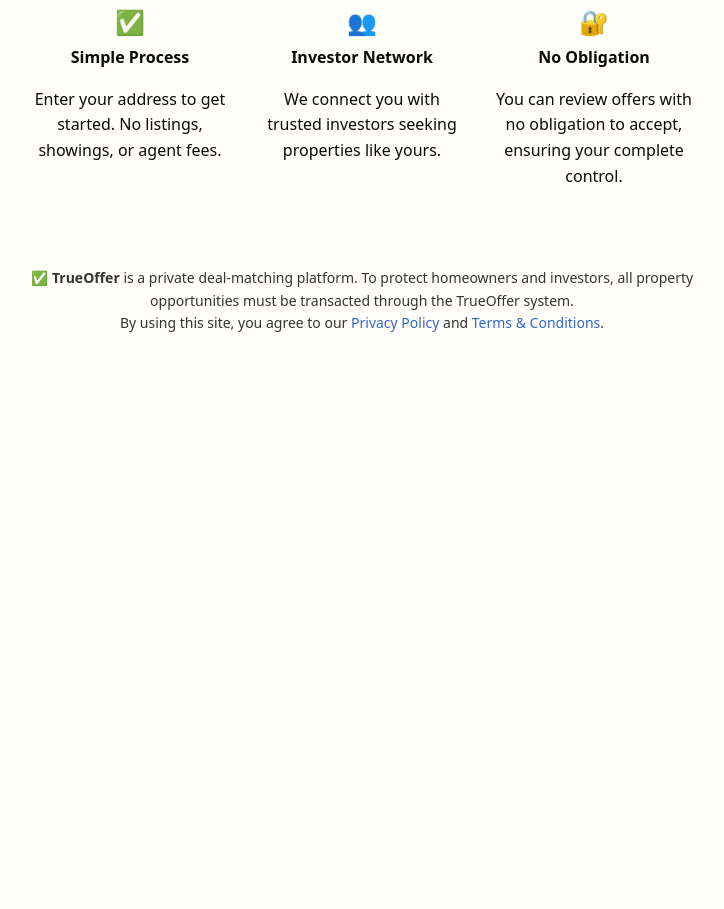
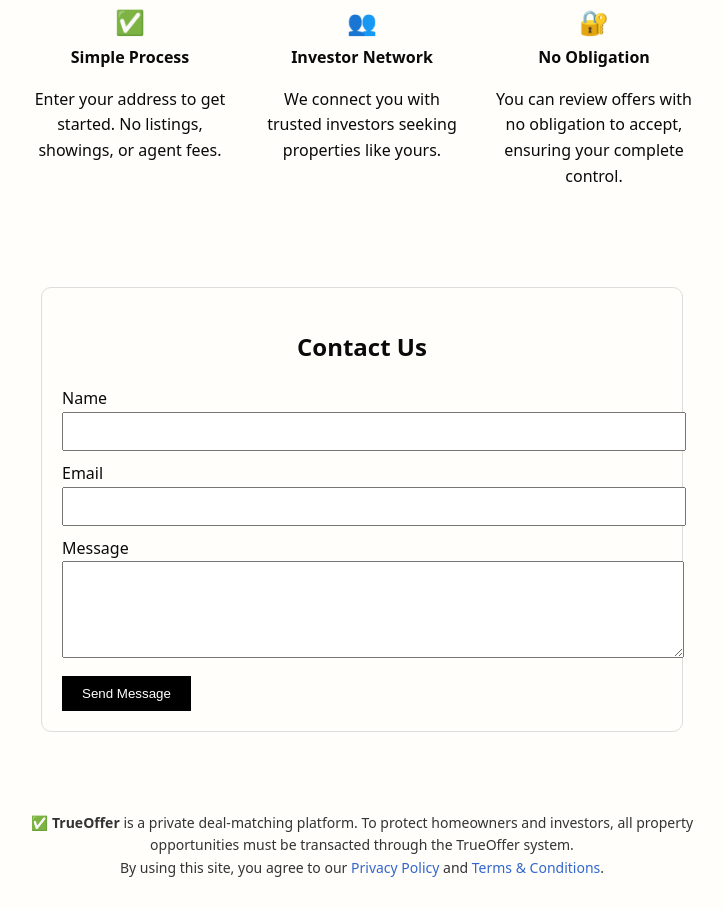
Before and after one commit to TrueOffer/trueoffer-policies, a plain HTML site: page index.html in a window 1280 px wide. Shown: the part 290-1199 px from the top of the page, without its empty margins (278-1002 px from the left). Before the commit the page ends 800 px from the top, so only its background shows below. Drawn offline with Linux system fonts and the light colour scheme.

Commit message:
Update index.html

```diff
--- a/index.html
+++ b/index.html
@@ -133,7 +133,24 @@
       <p>You can review offers with no obligation to accept, ensuring your complete control.</p>
     </div>
   </div>
+<!-- Contact Form -->
+<section style="max-width: 600px; margin: 50px auto; padding: 20px; border: 1px solid #ddd; border-radius: 10px;">
+  <h2 style="text-align: center;">Contact Us</h2>
+  <form action="https://formspree.io/f/xvgrkedn" method="POST">
+    <label for="name">Name</label>
+    <input type="text" name="name" required style="width:100%; padding:10px; margin-bottom:10px;" />
 
+    <label for="email">Email</label>
+    <input type="email" name="email" required style="width:100%; padding:10px; margin-bottom:10px;" />
+
+    <label for="message">Message</label>
+    <textarea name="message" rows="5" required style="width:100%; padding:10px; margin-bottom:10px;"></textarea>
+
+    <button type="submit" style="background-color: #000; color: #fff; padding: 10px 20px; border: none; cursor: pointer;">
+      Send Message
+    </button>
+  </form>
+</section>
   <iframe id="sellerForm" src="https://tally.so/r/mYKoBJ"></iframe>
   <iframe id="investorForm" src="https://tally.so/r/n0godQ"></iframe>
 
```
